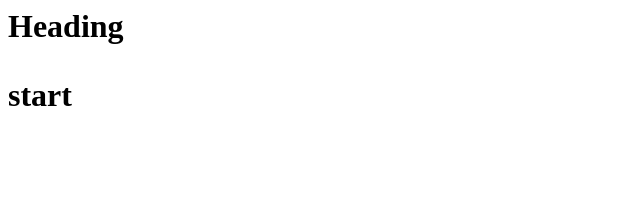
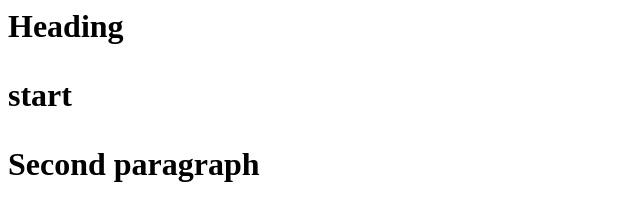
Before and after one commit to westikd/first-project, a plain HTML site: page index.html in a window 1280 px wide. Shown: the whole page, without its empty margins (0-640 px from the left). Drawn offline with Linux system fonts and the light colour scheme.

Commit message:
второй коммит разметки

```diff
--- a/index.html
+++ b/index.html
@@ -1,2 +1,7 @@
 <h1>Heading<h1>
+<div>
 <p>start<p>
+<div>
+<div>
+<p>Second paragraph<p>
+<div>
```
